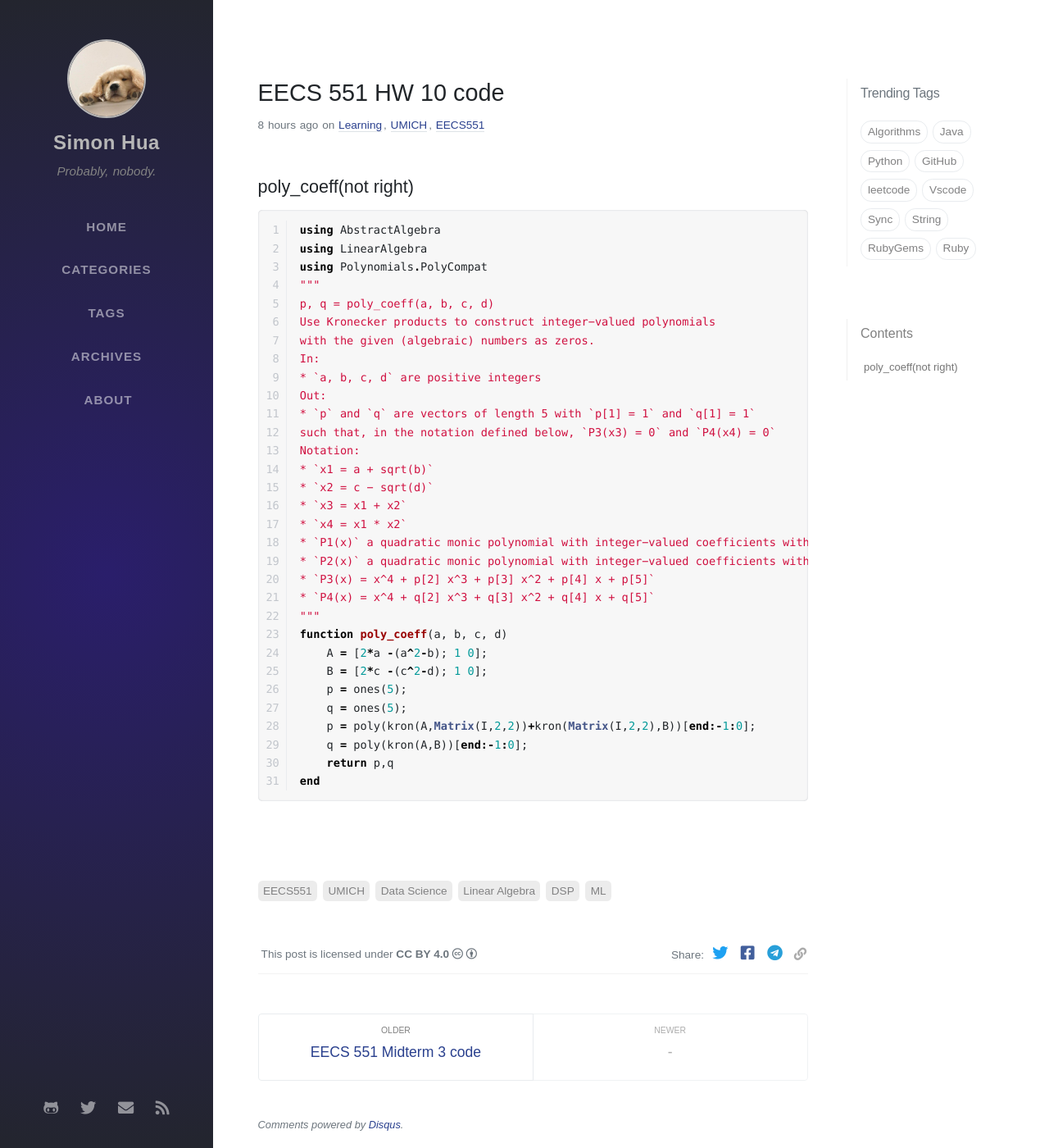
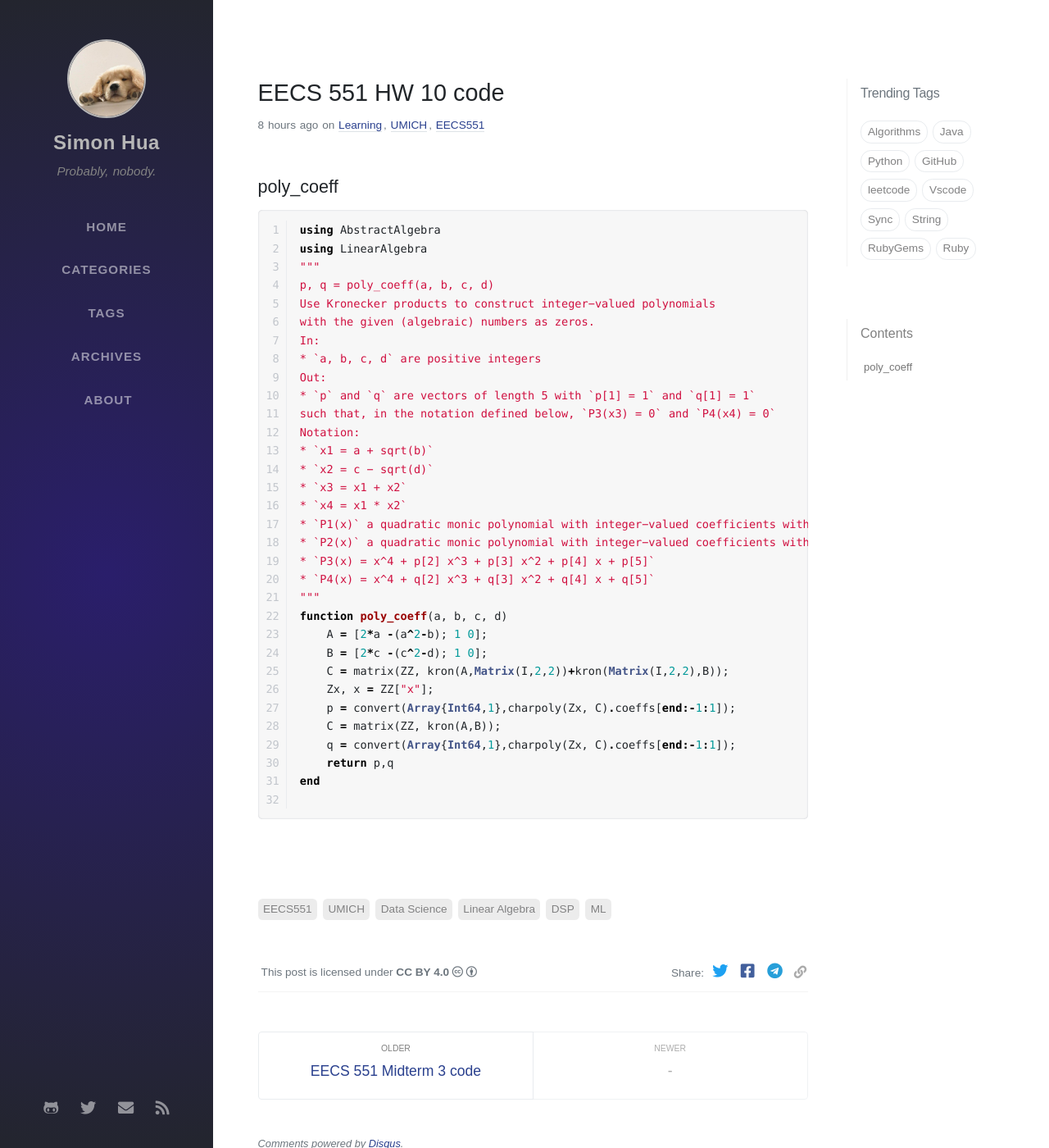
Before and after one commit to Huadous/huadous.github.io, a Jekyll site: the page built from _posts/2020-12-02-EECS-551-HW-10-code.md, in a window 1280 px wide and 1400 px high. Shown: the whole window at 82% size. Built offline with Jekyll 4.4.1, drawn with Linux system fonts in a browser that asks for light colours; nearby versions of some CDN libraries; some web fonts are replaced; comment, search, counter and statistics services are not loaded.

Commit message:
Update 2020-12-02-EECS-551-HW-10-code.md

````diff
--- a/_posts/2020-12-02-EECS-551-HW-10-code.md
+++ b/_posts/2020-12-02-EECS-551-HW-10-code.md
@@ -4,11 +4,10 @@ date: 2020-12-02 17:15:01 +0800
 categories: [Learning, UMICH, EECS551]
 tags: [EECS551, UMICH, Data Science, Linear Algebra, DSP, ML]
 ---
-## poly_coeff(not right)
+## poly_coeff
 ```julia
 using AbstractAlgebra
 using LinearAlgebra
-using Polynomials.PolyCompat
 """
 p, q = poly_coeff(a, b, c, d)
 Use Kronecker products to construct integer−valued polynomials
@@ -31,10 +30,12 @@ Notation:
 function poly_coeff(a, b, c, d)
     A = [2*a -(a^2-b); 1 0];
     B = [2*c -(c^2-d); 1 0];
-    p = ones(5);
-    q = ones(5);
-    p = poly(kron(A,Matrix(I,2,2))+kron(Matrix(I,2,2),B))[end:-1:0];
-    q = poly(kron(A,B))[end:-1:0];
+    C = matrix(ZZ, kron(A,Matrix(I,2,2))+kron(Matrix(I,2,2),B));
+    Zx, x = ZZ["x"];
+    p = convert(Array{Int64,1},charpoly(Zx, C).coeffs[end:-1:1]);
+    C = matrix(ZZ, kron(A,B));
+    q = convert(Array{Int64,1},charpoly(Zx, C).coeffs[end:-1:1]);
     return p,q
 end
+
 ```
````
